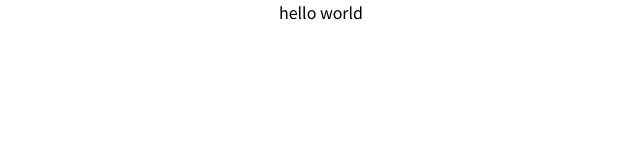
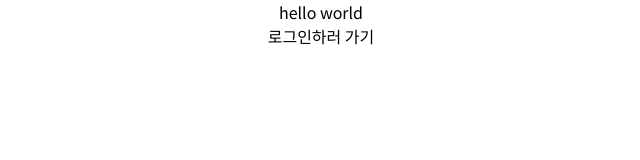
Before and after one commit to manu1307/bokduck-test-fe, a React (Vite) app: page / in a window 1280 px wide. Shown: the top 160 px of the page, without its empty margins (319-959 px from the left). Built offline with nearby package versions, Linux system fonts and the light colour scheme.

Commit message:
build : netlify 빌드 파일 추가

```diff
--- a/src/App.tsx
+++ b/src/App.tsx
@@ -1,9 +1,11 @@
 import "./App.css";
+import { sendUrl } from "./utils/SendUrl";
 
 function App() {
   return (
     <>
       <h1>hello world</h1>
+      <button onClick={() => sendUrl("/login")}>로그인하러 가기</button>
     </>
   );
 }
```
Also changed, not shown: 2 other files (tests, documents, lock files or other folders).
